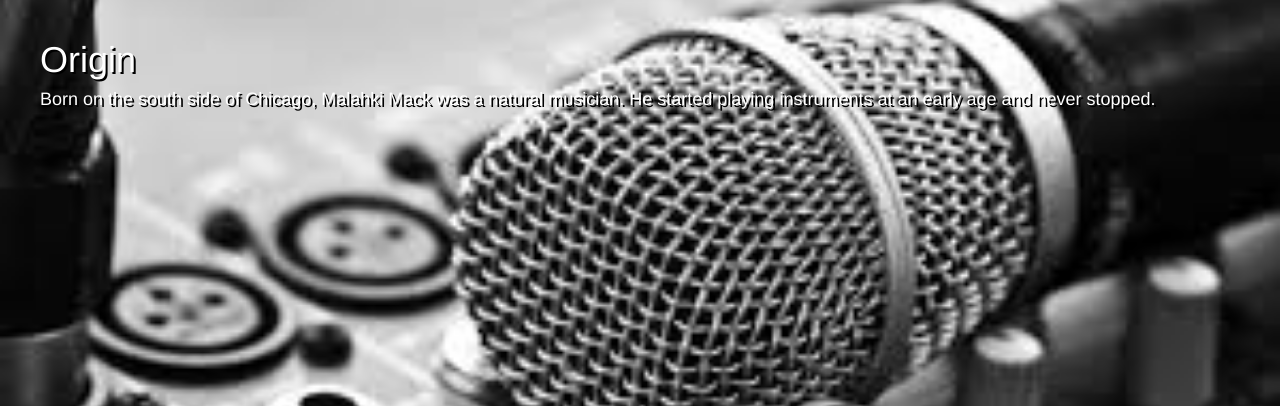
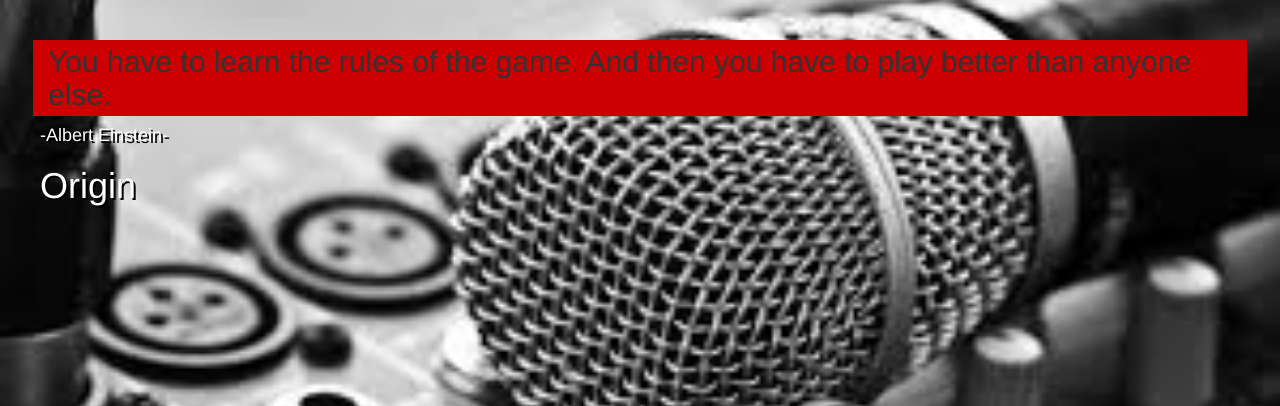
Before and after one commit to bhammond99/music_site, a Rails app: page /about in a window 1280 px wide. Shown: the part 51-457 px from the top of the page. Run offline with Rails 7, Linux system fonts and the light colour scheme; some libraries are stand-ins or nearby versions.

Commit message:
updating origin pg

```diff
--- a/app/views/welcome/about.html.erb
+++ b/app/views/welcome/about.html.erb
@@ -1,9 +1,20 @@
 <html>
 <body>
 	<div class="pages">
+
+	<h2>You have to learn the rules of the game.
+		And then you have to play better than anyone else.</h2>
+
+
+	<h4> -Albert Einstein- </h4>
+	</div>
+
+	<div class="pages">
 	<h1>Origin</h1>
-	<h4>Born on the south side of Chicago, Malahki Mack was a natural musician. He started playing instruments at an early age and never stopped. </h4>
+
+	<h4></h4>
 	</div>
 	<!-- place a dark gray transparent container around the origin text -->
+
 </body>
 </html>
--- a/app/views/welcome/music.html.erb
+++ b/app/views/welcome/music.html.erb
@@ -19,9 +19,9 @@
 	<iframe width="560" height="315" src="https://www.youtube.com/embed/k50sOuXCygk" frameborder="0" allowfullscreen></iframe>
 
 
+	<iframe width="560" height="315" src="https://www.youtube.com/embed/mbOij2xl_UU" frameborder="0" allowfullscreen></iframe>
+
 	<iframe width="560" height="315" src="https://www.youtube.com/embed/as6j5QoSFko" frameborder="0" allowfullscreen></iframe>
-
-	<iframe width="560" height="315" src="https://www.youtube.com/embed/mbOij2xl_UU" frameborder="0" allowfullscreen></iframe>
 
 	</div>
 	<!-- <div>
```
